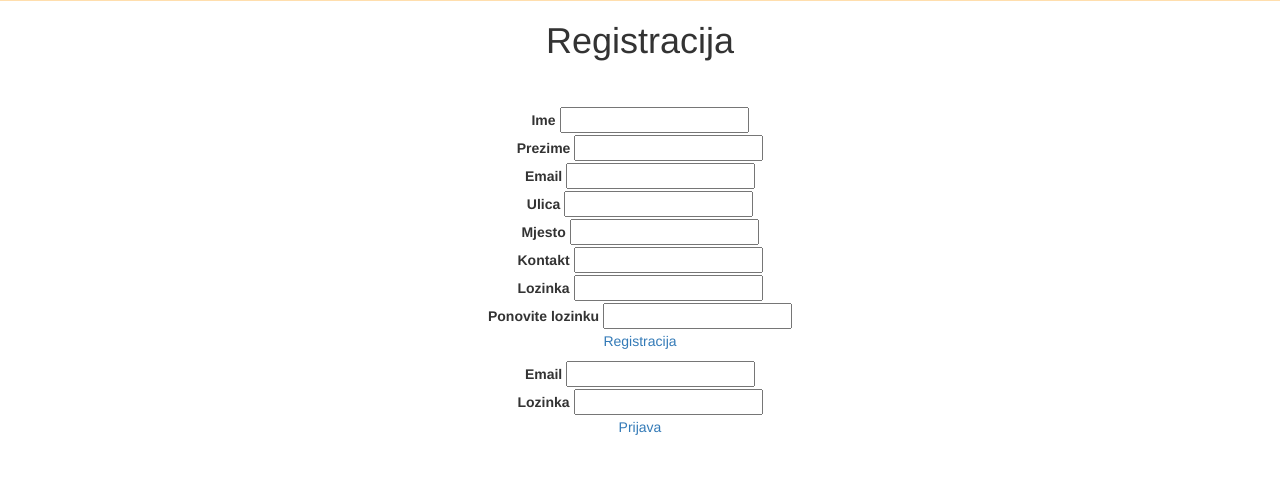
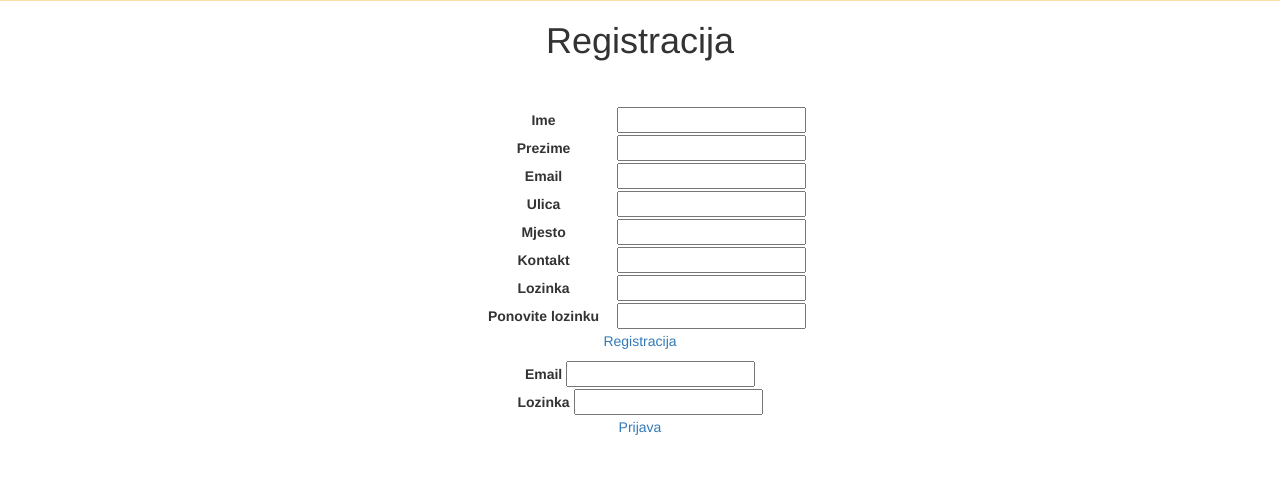
Before and after one commit to amatanovic/NFX, a PHP site: page / in a window 1280 px wide. Shown: the part 2015-2508 px from the top of the page. Run offline with PHP 8.4, Linux system fonts and the light colour scheme; some libraries are stand-ins or nearby versions.

Commit message:
još neke promjene

```diff
--- a/css/styles.css
+++ b/css/styles.css
@@ -100,3 +100,8 @@ div.navbar-collapse{
     width: 100%;
     height: 25em;
 }
+
+
+.forma-registracija>label{
+    width: 10em;
+}
--- a/index.php
+++ b/index.php
@@ -45,7 +45,7 @@ include 'head.php';
 
 <h1 class="opg-naslov">Registracija</h1>
 
-    <fieldset>
+    <fieldset class="forma-registracija">
       <label for="ime">Ime</label> <input type="text" id="ime" /> <br />
       <label for="prezime">Prezime</label> <input type="text" id="prezime" /> <br />
       <label for="email">Email</label> <input type="email" id="emailReg" /> <br />
```
